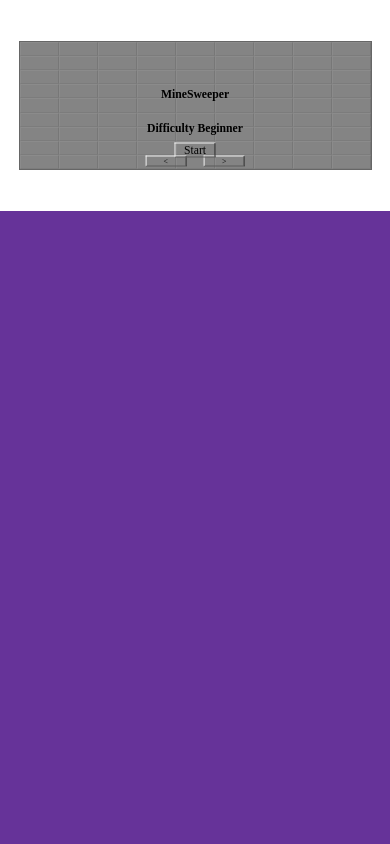
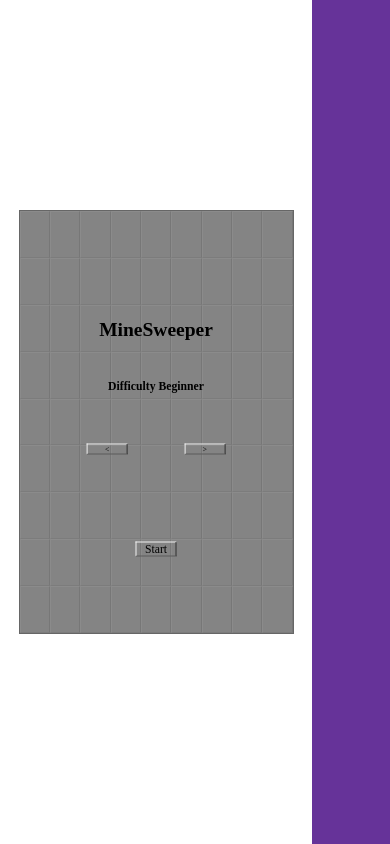
Before and after one commit to cheezypotatoes/MineSweeper, a React (Vite) app: page / in a window 390 px wide. Built offline with nearby package versions, Linux system fonts and the light colour scheme.

Commit message:
fixed responsive by following desktop first approach

```diff
--- a/src/assets/css/App.css
+++ b/src/assets/css/App.css
@@ -25,19 +25,3 @@ html, body {
     width: 100%;
     background-color: rebeccapurple;
 }
-
-
-
-@media (min-width: 0px) {
-    #MainContainer {
-        grid-template-columns: 1fr;
-        grid-template-rows: 25vh 1fr;
-    }
-}
-
-@media (min-width: 1300px) {
-    #MainContainer {
-        grid-template-columns: 80vw 20vw;
-        grid-template-rows: 1fr;
-    }
-}
--- a/src/assets/css/GameBoard.css
+++ b/src/assets/css/GameBoard.css
@@ -1,50 +1,6 @@
 #GameBoard {
     height: 75vh;
-    width: 30vw;
+    width: 40vw;
     outline: 0.5vw solid rgb(102, 102, 102);
     display: grid;
 }
-
-
-
-@media (min-width: 0px) {
-    #GameBoard {
-        height: 15vh;
-        width: 90vw;
-    }
-}
-
-@media (min-width: 590px) {
-    #GameBoard {
-        height: 15vh;
-        width: 60vw;
-    }
-}
-
-@media (min-width: 610px) {
-    #GameBoard {
-        height: 20vh;
-        width: 65vw;
-    }
-}
-
-@media (min-width: 780px) {
-    #GameBoard {
-        height: 20vh;
-        width: 60vw;
-    }
-}
-
-@media (min-width: 1000px) {
-    #GameBoard {
-        height: 20vh;
-        width: 45vw;
-    }
-}
-
-@media (min-width: 1300px) {
-    #GameBoard {
-        height: 50vh;
-        width: 70vw;
-    }
-}
--- a/src/assets/css/GameMenu.css
+++ b/src/assets/css/GameMenu.css
@@ -95,194 +95,247 @@
     border-bottom: 0.6vw solid rgb(92, 92, 92);
 }
 
+@media (max-width: 960px) {
 
+    #GameBoard,
+    #GameMenuBackground {
+        height: 75vh;
+        width: 50vw;
+    }
+}
 
-@media (min-width: 0px) {
+@media (max-width: 800px) {
+
+    #GameBoard,
     #GameMenuBackground {
-        height: 15vh;
-        width: 90vw;
+        height: 75vh;
+        width: 60vw;
     }
 
     #ResultText {
-        top: 35%;
-        left: 50%;
-        transform: translate(-50%, -50%);
+        top: 15%;
+        font-size: 5vw;
     }
 
     #LevelText {
-        top: 45%;
-        left: 50%;
-        transform: translate(-50%, -50%);
+        font-size: 3vw;
+        top: 15%;
     }
 
     #GameButtonsLevelPicker {
-        top: 55%;
+        height: 25vh;
+        width: 50vw;
+        top: 30%;
         left: 50%;
-        transform: translate(-50%, -50%);
     }
 
     #StartButton {
         top: 85%;
         left: 50%;
-        transform: translate(-50%, -50%);
     }
+
 }
 
-@media (min-width: 590px) {
+@media (max-width: 700px) {
+
+    #GameBoard,
     #GameMenuBackground {
-        height: 15vh;
+        height: 75vh;
         width: 60vw;
     }
 
     #ResultText {
         top: 25%;
-        left: 50%;
-        transform: translate(-50%, -50%);
+        font-size: 5vw;
     }
 
     #LevelText {
-        top: 35%;
-        left: 50%;
-        transform: translate(-50%, -50%);
+        font-size: 3vw;
+        top: 25%;
     }
 
     #GameButtonsLevelPicker {
-        top: 40%;
+        height: 25vh;
+        width: 50vw;
+        top: 35%;
         left: 50%;
-        transform: translate(-50%, -50%);
-    }
-
-    #StartButton {
-        top: 85%;
-        left: 50%;
-        transform: translate(-50%, -50%);
-    }
-}
-
-
-@media (min-width: 610px) {
-    #GameMenuBackground {
-        height: 20vh;
-        width: 65vw;
-    }
-
-    #GameButtonsLevelPicker {
-        top: 45%;
-        left: 50%;
-        transform: translate(-50%, -50%);
     }
 
     #StartButton {
         top: 80%;
         left: 50%;
-        transform: translate(-50%, -50%);
     }
 
-    #LevelText {
-        top: 35%;
-        left: 50%;
-        transform: translate(-50%, -50%);
+}
+
+
+@media (max-width: 700px) {
+
+    #GameBoard,
+    #GameMenuBackground {
+        height: 60vh;
+        width: 70vw;
     }
 
     #ResultText {
         top: 25%;
-        left: 50%;
-        transform: translate(-50%, -50%);
-    }
-
-}
-
-@media (min-width: 780px) {
-    #GameMenuBackground {
-        height: 20vh;
-        width: 60vw;
-    }
-
-    #ResultText {
-        top: 25%;
-        left: 50%;
-        transform: translate(-50%, -50%);
+        font-size: 5vw;
     }
 
     #LevelText {
-        top: 35%;
-        left: 50%;
-        transform: translate(-50%, -50%);
+        font-size: 3vw;
+        top: 25%;
     }
 
     #GameButtonsLevelPicker {
-        top: 40%;
+        height: 25vh;
+        width: 50vw;
+        top: 35%;
         left: 50%;
-        transform: translate(-50%, -50%);
     }
 
     #StartButton {
         top: 80%;
         left: 50%;
-        transform: translate(-50%, -50%);
     }
 
 }
 
-@media (min-width: 1000px) {
-    #GameMenuBackground {
-        height: 20vh;
-        width: 45vw;
-    }
+@media (max-width: 430px) {
 
-    #ResultText {
-        top: 20%;
-        left: 50%;
-        transform: translate(-50%, -50%);
-    }
-
-    #LevelText {
-        top: 25%;
-        left: 50%;
-        transform: translate(-50%, -50%);
-    }
-
-    #GameButtonsLevelPicker {
-        top: 30%;
-        left: 50%;
-        transform: translate(-50%, -50%);
-    }
-
-    #StartButton {
-        top: 80%;
-        left: 50%;
-        transform: translate(-50%, -50%);
-    }
-}
-
-/* TODO: FIX FONT SIZE */
-@media (min-width: 1300px) {
+    #GameBoard,
     #GameMenuBackground {
         height: 50vh;
         width: 70vw;
     }
 
     #ResultText {
-        top: 35%;
-        left: 50%;
-        transform: translate(-50%, -50%);
+        top: 25%;
+        font-size: 5vw;
     }
 
     #LevelText {
-        top: 45%;
-        left: 50%;
-        transform: translate(-50%, -50%);
+        font-size: 3vw;
+        top: 30%;
     }
 
     #GameButtonsLevelPicker {
-        top: 55%;
+        height: 25vh;
+        width: 50vw;
+        top: 40%;
         left: 50%;
-        transform: translate(-50%, -50%);
+    }
+
+    #StartButton {
+        top: 80%;
+        left: 50%;
+    }
+
+}
+
+@media (max-width: 350px) {
+
+    #GameBoard,
+    #GameMenuBackground {
+        height: 40vh;
+        width: 60vw;
+    }
+
+    #ResultText {
+        top: 25%;
+        font-size: 5vw;
+    }
+
+    #LevelText {
+        font-size: 3vw;
+        top: 30%;
+    }
+
+    #GameButtonsLevelPicker {
+        height: 25vh;
+        width: 50vw;
+        top: 40%;
+        left: 50%;
+    }
+
+    #StartButton {
+        top: 80%;
+        left: 50%;
+    }
+
+}
+
+
+@media (max-width: 250px) {
+
+    #MainContainer {
+        grid-template-columns: 1fr;
+        grid-template-rows: 50vh 100vh;
+    }
+
+    #GameBoard,
+    #GameMenuBackground {
+        height: 30vh;
+        width: 70vw;
+    }
+
+    #ResultText {
+        top: 25%;
+        font-size: 5vw;
+    }
+
+    #LevelText {
+        font-size: 3vw;
+        top: 30%;
+    }
+
+    #GameButtonsLevelPicker {
+        height: 25vh;
+        width: 50vw;
+        top: 40%;
+        left: 50%;
+    }
+
+    #StartButton {
+        top: 80%;
+        left: 50%;
+    }
+
+}
+
+@media (max-width: 180px) {
+
+    #MainContainer {
+        grid-template-columns: 1fr;
+        grid-template-rows: 50vh 100vh;
+    }
+
+    #GameBoard,
+    #GameMenuBackground {
+        height: 30vh;
+        width: 90vw;
+    }
+
+    #ResultText {
+        top: 30%;
+        font-size: 9vw;
+    }
+
+    #LevelText {
+        font-size: 4vw;
+        top: 35%;
+    }
+
+    #GameButtonsLevelPicker {
+        height: 25vh;
+        width: 50vw;
+        top: 40%;
+        left: 50%;
     }
 
     #StartButton {
         top: 85%;
         left: 50%;
-        transform: translate(-50%, -50%);
     }
+
 }
```
